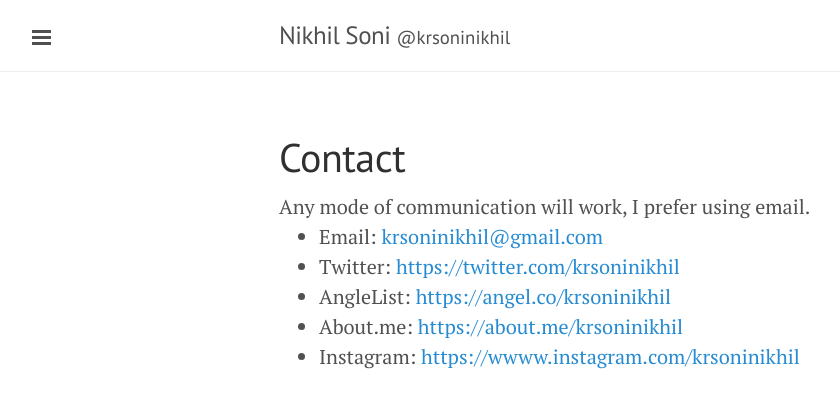
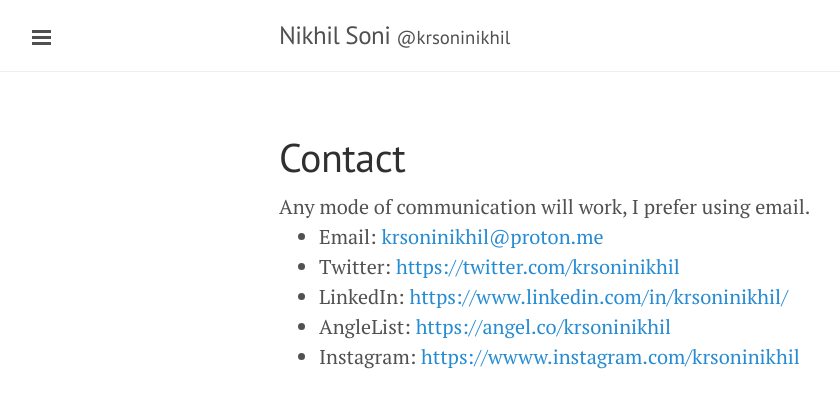
Before and after one commit to krsoninikhil/krsoninikhil.github.io, a Jekyll site: the page built from contact.html, in a window 1280 px wide. Shown: the top 408 px of the page, without its empty margins (1-841 px from the left). Built offline with Jekyll 4.4.1, drawn with Linux system fonts in a browser that asks for light colours.

Commit message:
Add linkedin link and fix broken image links

```diff
--- a/_config.yml
+++ b/_config.yml
@@ -9,7 +9,7 @@ permalink: pretty
 title: Nikhil Soni
 tagline: <a href="https://twitter.com/krsoninikhil">@krsoninikhil</a>
 description:
-url: https://krsoninikhil.github.io
+url: https://nikhilsoni.me
 comments: true
 
 author:
@@ -17,7 +17,7 @@ author:
   url: https://twitter.com/krsoninikhil
 
 contact:
-  email: krsoninikhil@gmail.com
+  email: krsoninikhil@proton.me
   twitter: https://twitter.com/krsoninikhil
   angellist: https://angel.co/krsoninikhil
   aboutme: https://about.me/krsoninikhil
@@ -26,7 +26,7 @@ contact:
 links:
   source: https://github.com/krsoninikhil/krsoninikhil.github.io
   github: https://github.com/krsoninikhil
-  resume: https://goo.gl/My8bsV
+  resume: https://www.linkedin.com/in/krsoninikhil/
   linkedin: https://www.linkedin.com/in/krsoninikhil/
 
 paginate: 5
--- a/contact.html
+++ b/contact.html
@@ -8,11 +8,11 @@ Any mode of communication will work, I prefer using email.
   <li>Email: <a href="mailto:{{ site.contact.email }}" target="_blank">
     {{ site.contact.email }}</a></li>
   <li>Twitter: <a href="{{ site.contact.twitter }}" target="_blank">
-    {{ site.contact.twitter }}</a></li>
+      {{ site.contact.twitter }}</a></li>
+  <li>LinkedIn: <a href="{{ site.links.linkedin }}" target="_blank">
+      {{ site.links.linkedin }}</a></li>
   <li>AngleList: <a href="{{ site.contact.angellist }}" target="_blank">
-    {{ site.contact.angellist }}</a></li>
-  <li>About.me: <a href="{{ site.contact.aboutme }}" target="_blank">
-    {{ site.contact.aboutme }}</a></li>
+      {{ site.contact.angellist }}</a></li>
   <li>Instagram: <a href="{{ site.contact.instagram }}" target="_blank">
     {{ site.contact.instagram }}</a></li>
 </ul>
```
Also changed, not shown: _posts/2019-04-05-confusing-terms-in-container-ecosystem.md (+5 -3 lines).
